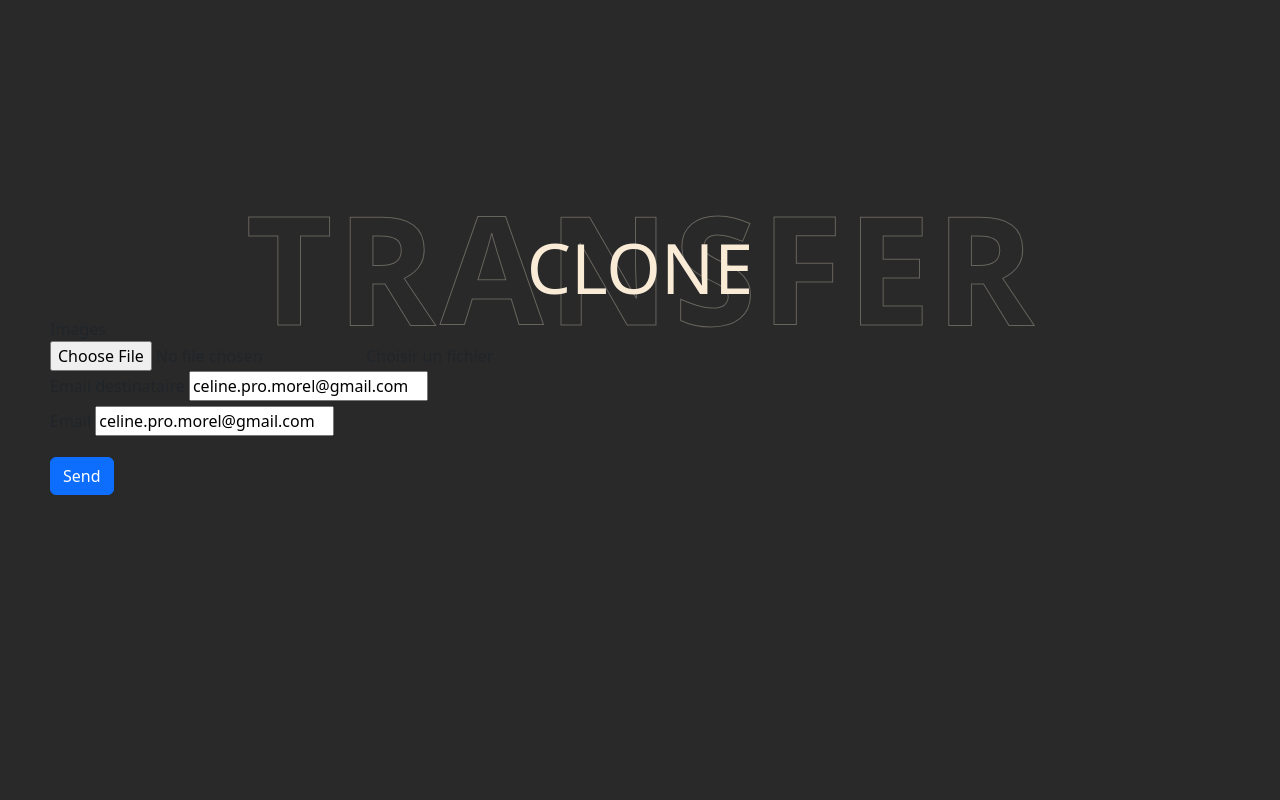
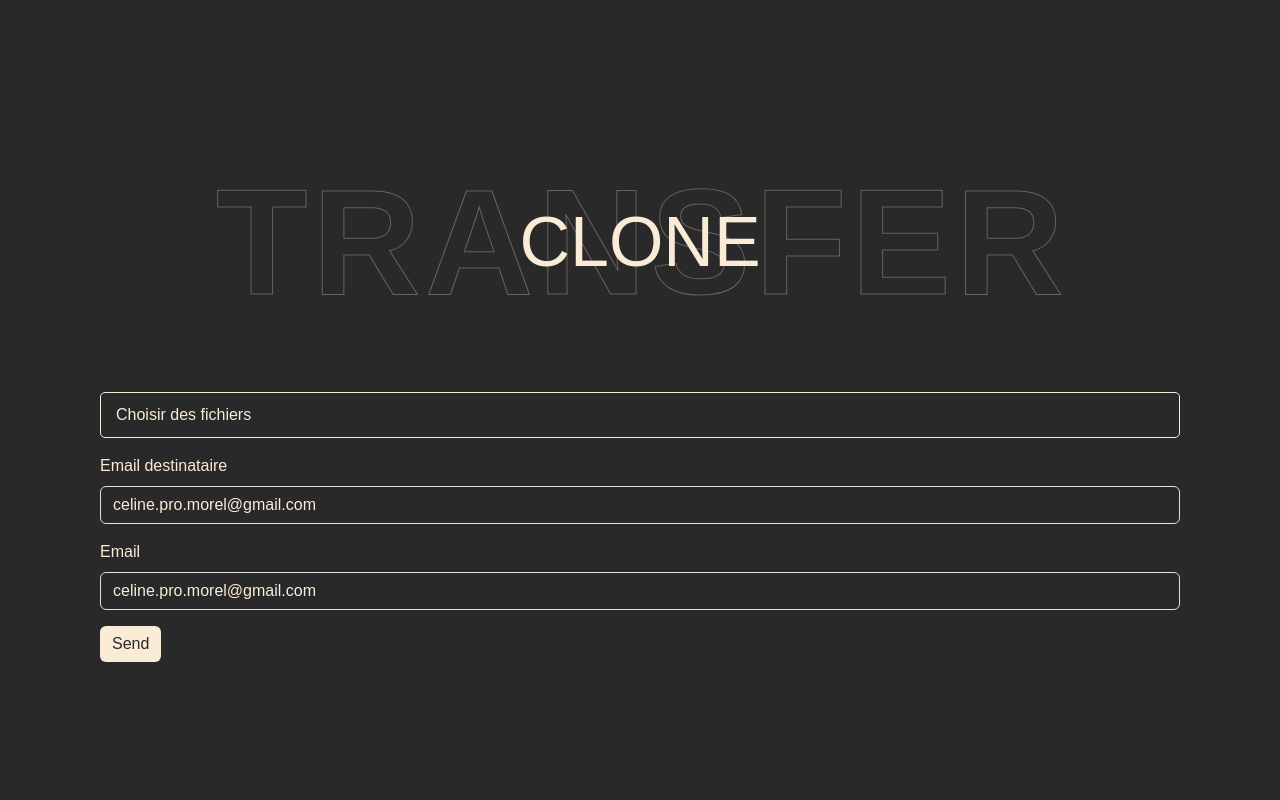
Before and after one commit to Sylvainxiii/EasyUpload, a PHP site: page / in a window 1280 px wide. Run offline with PHP 8.4, Linux system fonts and the light colour scheme.

Commit message:
modification formulaire

```diff
--- a/index.php
+++ b/index.php
@@ -39,13 +39,32 @@ if ($_SERVER["REQUEST_METHOD"] === "POST") {
                 location.reload();
             }, 1000);
         }
+
+        function updateFileName() {
+            const input = document.getElementById('fichier');
+            const label = document.getElementById('fileNameLabel');
+            const files = input.files;
+
+            if (files.length === 0) {
+                label.textContent = 'Choisir des fichiers';
+            } else if (files.length === 1) {
+                label.textContent = files[0].name;
+            } else {
+                let fileNameString = '';
+                for (let i = 0; i < files.length; i++) {
+                    fileNameString += files[i].name;
+                    if (i !== files.length - 1) {
+                        fileNameString += ', ';
+                    }
+                }
+                label.textContent = fileNameString;
+            }
+        }
     </script>
 </head>
 
 <body>
     <div class="background">
-        <form id="uploadForm" method="post" enctype="multipart/form-data">
-            <fieldset>
         <div class="title">
             <h1>CLONE</h1>
             <div class="backgroundText">
@@ -59,25 +78,27 @@ if ($_SERVER["REQUEST_METHOD"] === "POST") {
                 <span>R</span>
             </div>
         </div>
+        <div class="form">
+            <form id="uploadForm" method="post" enctype="multipart/form-data">
                 <div class="mb-3">
-                    <label for="fichier">Images</label>
-                    <div class="input-group">
                     <div class="custom-file">
-                            <input type="file" class="custom-file-input" id="fichier" name="fichier" required>
-                            <label class="custom-file-label" for="fichier">Choisir un fichier</label>
+                        <input type="file" class="custom-file-input" id="fichier" name="fichier[]" multiple required onchange="updateFileName()">
+                        <label class="custom-file-label" for="fichier" id="fileNameLabel">Choisir des fichiers</label>
                     </div>
                 </div>
                 <div class="mb-3">
                     <label for="recipient-email" class="form-label">Email destinataire</label>
-                        <input type="email" id="recipient-email" name="recipient_email" value="celine.pro.morel@gmail.com" />
+                    <input type="email" class="form-control custom-input" id="recipient-email" name="recipient_email" value="celine.pro.morel@gmail.com" required>
+                </div>
                 <div class="mb-3">
-                            <label for="disabledSelect" class="form-label">Email</label>
-                            <input type="email" id="mail" name="user_email" value="celine.pro.morel@gmail.com" />
+                    <label for="mail" class="form-label">Email</label>
+                    <input type="email" class="form-control custom-input" id="mail" name="user_email" value="celine.pro.morel@gmail.com" required>
                 </div>
-                        <button type="button" class="btn btn-primary" onclick="submitFormAndReload()">Send</button>
+                <div>
+                    <button type="button" class="btn btn-primary" value="send" onclick="submitFormAndReload()">Send</button>
                 </div>
-            </fieldset>
             </form>
+        </div>
     </div>
 </body>
 
--- a/style.css
+++ b/style.css
@@ -1,5 +1,6 @@
 * {
-    font-family: 'Poppins'', sans-serif;
+    color: antiquewhite;
+    font-family: 'Poppins', sans-serif;
 }
 
 .background {
@@ -78,5 +79,67 @@ form{
 }
 
 .backgroundText:hover span{
-    -webkit-text-stroke-color: #abf5e1;
+    -webkit-text-stroke-color: #80b3a5;
 }
+
+.custom-input {
+    background-color: #292929;
+    color: antiquewhite;
+}
+
+.form{
+    padding: 75px 50px;
+}
+
+input.custom-input {
+    background-color: #292929;
+    color: antiquewhite;
+}
+
+input.custom-input:focus {
+    background-color: #292929;
+    color: antiquewhite;
+}
+
+input[type="file"].custom-input {
+    background-color: #292929;
+    color: antiquewhite;
+}
+
+button.btn.btn-primary {
+    background-color: antiquewhite;
+    color: #292929;
+    border: none;
+}
+
+button.btn.btn-primary:hover {
+    background-color: lightgray;
+}
+
+.custom-file {
+    position: relative;
+    overflow: hidden;
+    background-color: #292929;
+    color: antiquewhite;
+    border-radius: 5px;
+    cursor: pointer;
+    border: 1px solid antiquewhite;
+}
+
+.custom-file-input {
+    position: absolute;
+    top: 0;
+    right: 0;
+    bottom: 0;
+    left: 0;
+    width: 100%;
+    height: 100%;
+    opacity: 0;
+    cursor: pointer;
+}
+
+.custom-file-label {
+    display: block;
+    padding: 10px 15px;
+    cursor: pointer;
+}
```
Lines whose indentation alone changed are shown as unchanged.
